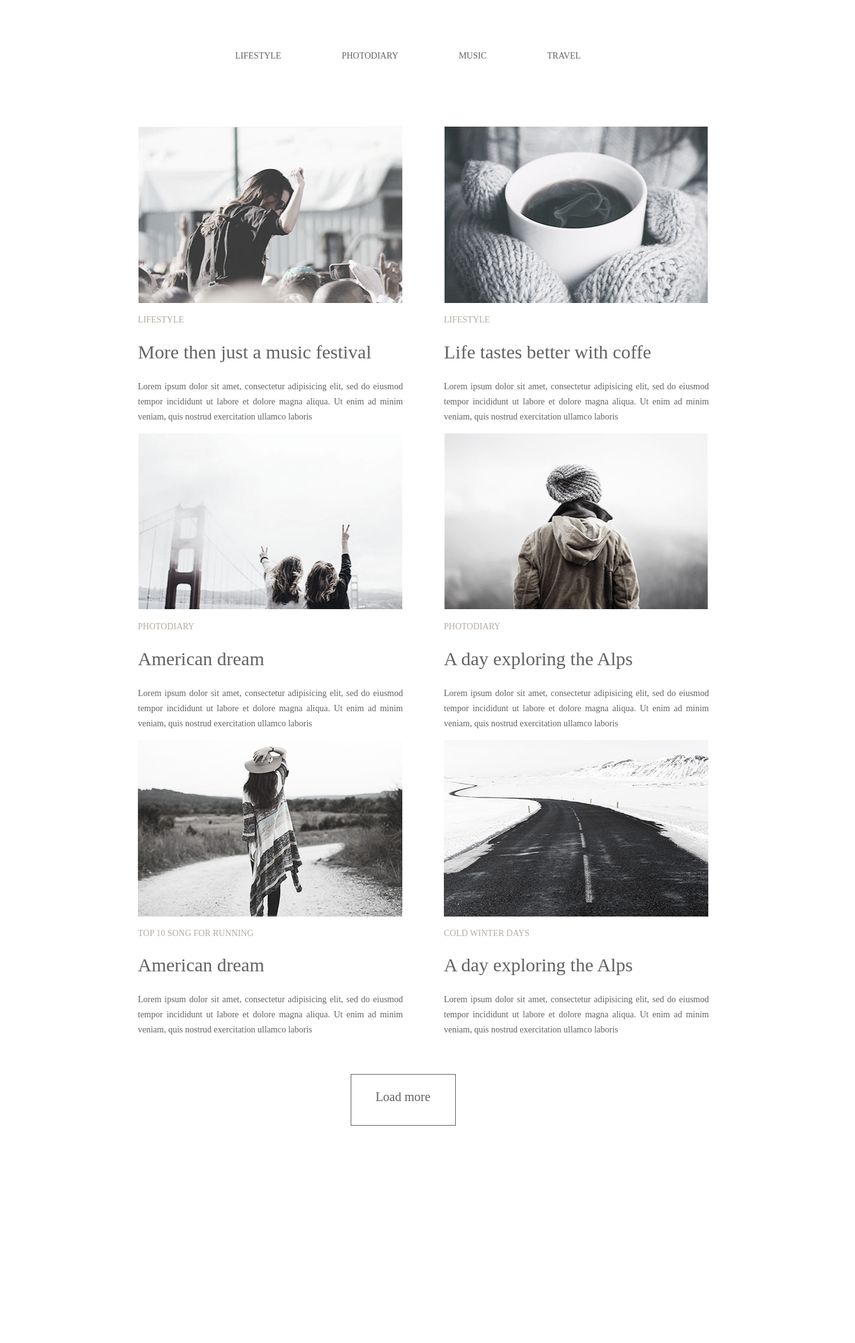
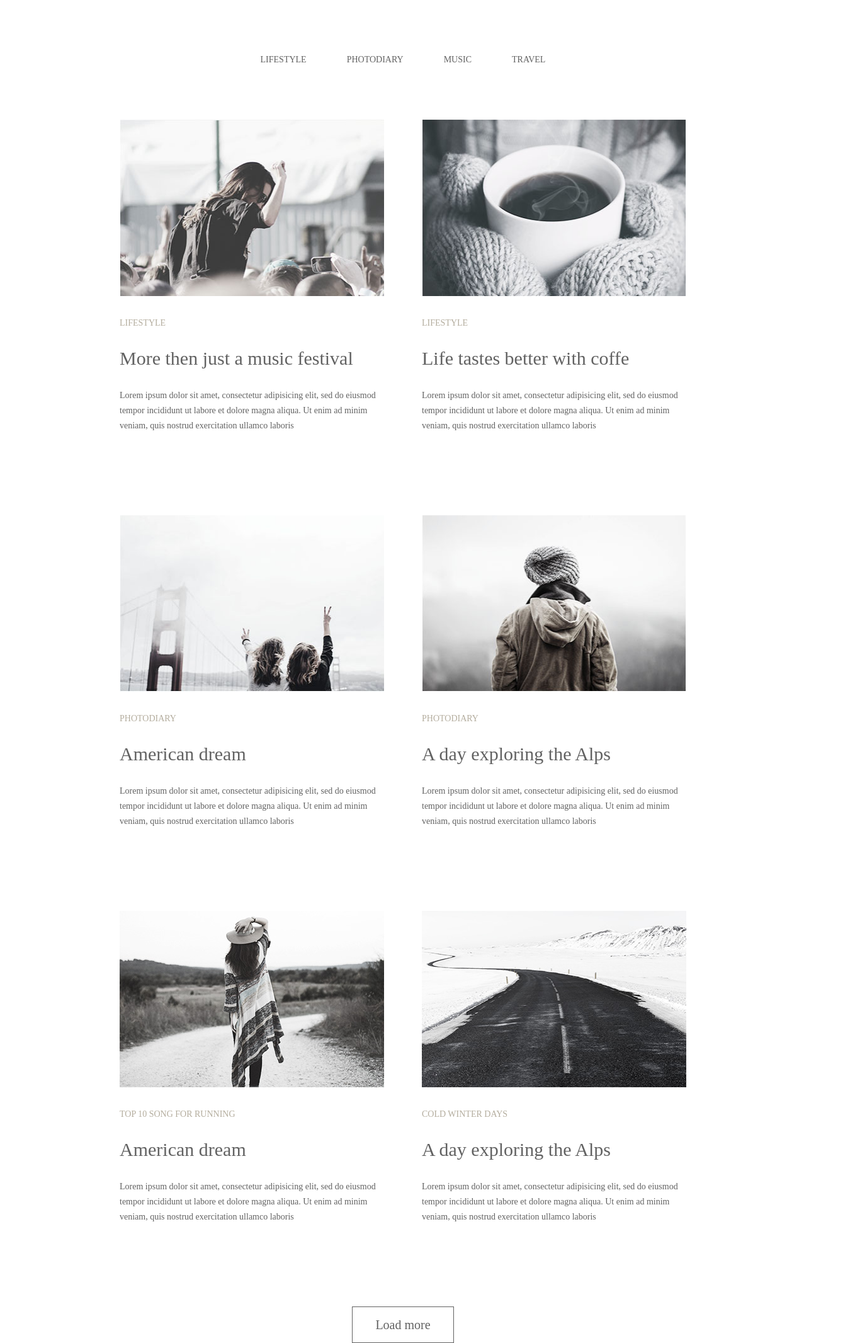
Before and after one commit to EugeneYaremenko/goit-fe-course, a plain HTML site: page homework-03/index.html in a window 1280 px wide. Shown: the whole page at 63% size, 1358 px wide, since content can reach past the window. Before the commit the page ends 1854 px from the top, so only its background shows below. Drawn offline with Linux system fonts and the light colour scheme.

Commit message:
global edits

```diff
--- a/homework-03/index.html
+++ b/homework-03/index.html
@@ -1,5 +1,6 @@
 <!DOCTYPE html>
 <html lang="en">
+
 <head>
   <meta charset="UTF-8" />
   <meta name="viewport" content="width=device-width, initial-scale=1.0" />
@@ -7,21 +8,22 @@
   <title>Document</title>
   <link href="../style/style.css" rel="stylesheet">
 </head>
+
 <body>
-    <header>
+  <header class="header">
     <nav>
-        <ul class="header">
-          <li class="main"><a href="#">lifestyle</a></li>
-          <li class="main"><a href="#">photodiary</a></li>
-          <li class="main"><a href="#">music</a></li>
-          <li class="main"><a href="#">travel</a></li>
+      <ul class="menu">
+        <li class="menu-item"><a href="#">lifestyle</a></li>
+        <li class="menu-item"><a href="#">photodiary</a></li>
+        <li class="menu-item"><a href="#">music</a></li>
+        <li class="menu-item"><a href="#">travel</a></li>
       </ul>
     </nav>
   </header>
 
-<div class="cards">
+    <div class="wrapper">
       <div class="card">
-    <img src="img/Image-1.jpg" width="420" height="280" alt="Image-1"/>
+        <img src="img/Image-1.jpg" width="420" height="280" alt="" />
 
         <p class="upper">Lifestyle</p>
 
@@ -35,7 +37,7 @@
       </div>
 
       <div class="card">
-    <img src="img/Image-2.jpg" width="420" height="280" alt="Image-2"/>
+        <img src="img/Image-2.jpg" width="420" height="280" alt="" />
 
         <p class="upper">lifestyle</p>
 
@@ -49,7 +51,7 @@
       </div>
 
       <div class="card">
-    <img src="img/Image-3.jpg" width="420" height="280" alt="Image-3"/>
+        <img src="img/Image-3.jpg" width="420" height="280" alt="" />
 
         <p class="upper">photodiary</p>
 
@@ -63,7 +65,7 @@
       </div>
 
       <div class="card">
-    <img src="img/Image-4.jpg" width="420" height="280" alt="Image-4"/>
+        <img src="img/Image-4.jpg" width="420" height="280" alt="" />
 
         <p class="upper">photodiary</p>
 
@@ -77,7 +79,7 @@
       </div>
 
       <div class="card">
-  <img src="img/Image-5.jpg" width="420" height="280" alt="Image-5"/>
+        <img src="img/Image-5.jpg" width="420" height="280" alt="" />
 
         <p class="upper">Top 10 song for running</p>
 
@@ -90,7 +92,7 @@
         </p>
       </div>
       <div class="card">
-  <img src="img/Image-6.jpg" width="420" height="280" alt="Image-6"/>
+        <img src="img/Image-6.jpg" width="420" height="280" alt="" />
 
         <p class="upper">Cold winter days</p>
 
@@ -104,9 +106,8 @@
       </div>
     </div>
   <footer>
-        <div class="button">
-          Load more
-        </div>
+    <button>Load more</button>
   </footer>
 </body>
+
 </html>
--- a/style/style.css
+++ b/style/style.css
@@ -1,27 +1,65 @@
+* {
+    margin: 0;
+    padding: 0;
+    box-sizing: border-box;
+}
+
 body {
     font-family: Playfair Display;
     color: #626262;
 }
 
 .header {
+    height: 190px;
+    width: 1200px;
+    margin-left: auto;
+    margin-right: auto;
+
+}
+
+.menu {
     text-align: center;
     vertical-align: middle;
     font-size: 0;
-    width: 1200px;
-    margin-top: 77px;
 }
 
-.main {
+.menu-item {
     display: inline-block;
     font-weight: 400;
-    vertical-align: baseline;
     text-transform: uppercase;
     font-size: 14px;
-    line-height: 24px;
-    margin: 0 3rem
+    line-height: 190px;
+    margin: 0 2rem;
+
 }
 
-.upper{
+.wrapper {
+    width: 900px;
+    margin: 0 auto;
+    display: block;
+}
+
+
+.card {
+    display: block;
+    width: 420px;
+    margin: 0;
+    padding: 0;
+    box-sizing: border-box;
+    float: left;
+    margin-bottom: 130px;
+
+}
+
+.card:nth-child(even) {
+    float: right;
+}
+
+.card img {
+    margin-bottom: 30px;
+}
+
+.upper {
     text-transform: uppercase;
     color: #b4ad9e;
     font-family: Ubuntu;
@@ -30,32 +68,20 @@ body {
     font-weight: lighter;
 }
 
-.cards{
-    width: 1200px;
-    margin-top: 100px;
-    margin-left: 150px;
-    margin-right: 150px;
-    margin-bottom: 45px;
-
+a {
+    text-decoration: none;
+    color: #626262;
 }
 
-.card {
-    display: inline-block;
-    text-align: justify;
-    width: 421px;
-    margin-left: 61px;
-    vertical-align: top;
-}
-
-a {
-    text-decoration: none;
-    color:#626262;
+a:hover {
+    color: #03a9f4;
 }
 
 h2 {
     font-size: 30px;
     font-weight: 400;
-    line-height: 36px;
+    line-height: 95px;
+
 }
 
 p {
@@ -65,19 +91,26 @@ p {
 }
 
 
-footer{
+footer {
     text-align: center;
     vertical-align: middle;
 }
 
-.button {
-    display: inline-block;
+.center {
+    margin: 0 auto;
+    text-align: center;
+}
+
+button {
+    background: transparent;
+    border-width: 1px;
+    border-color: #626262;
+    border-style: solid;
+    padding: 0;
+    width: 162px;
+    height: 58px;
     font-size: 20px;
-    font-weight: 400;
-    line-height: 24px;
-    outline: 1px solid #626262;
-    width: 165px;
-    height: 57px;
-    padding-top: 23px;
-    margin-bottom: 60px;
+    font-family: "Playfair Display";
+    color: #626262;
+    line-height: 1.2;
 }
```
Also changed, not shown: homework-01-02/index.html (+2 -0 lines). Lines whose indentation alone changed are shown as unchanged.
